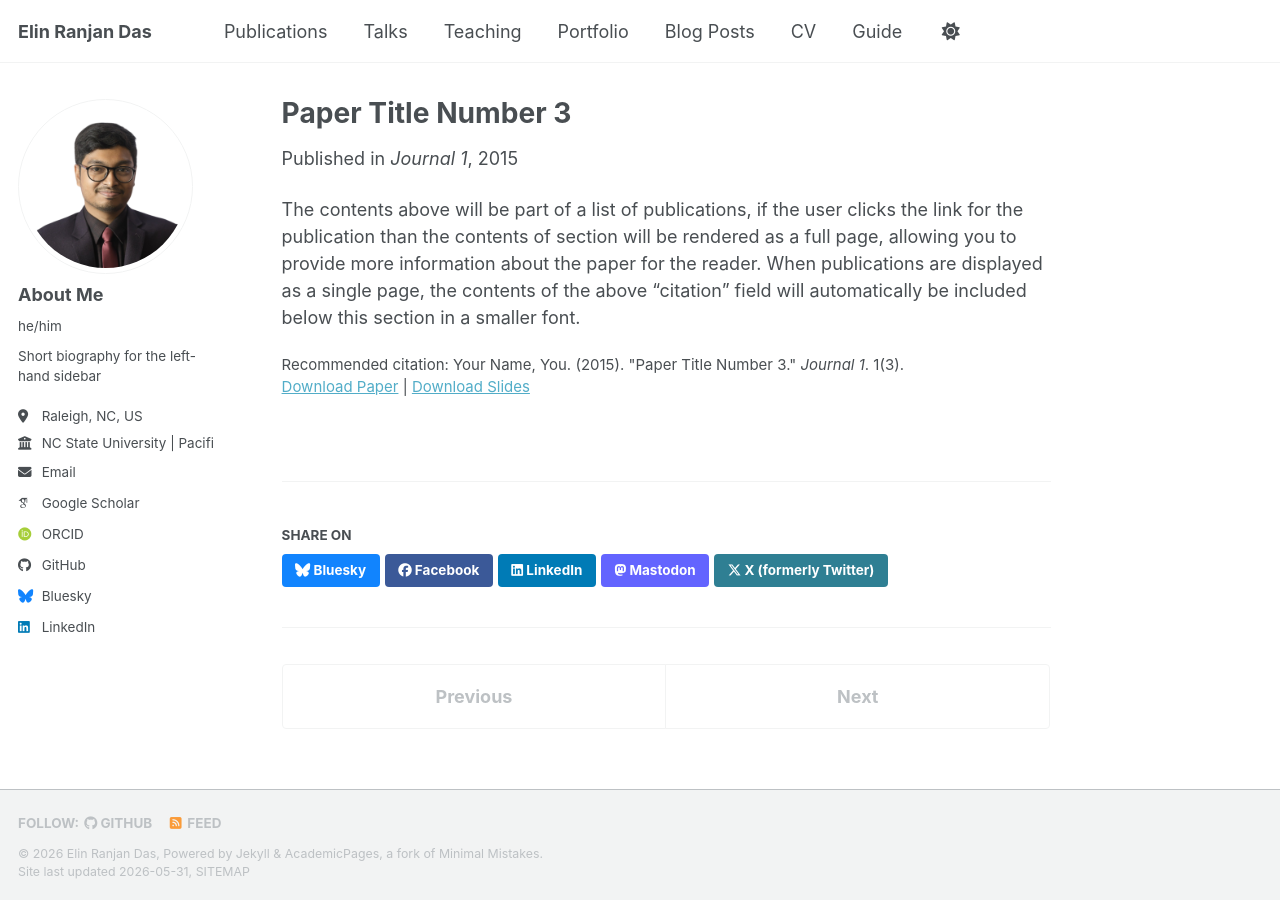
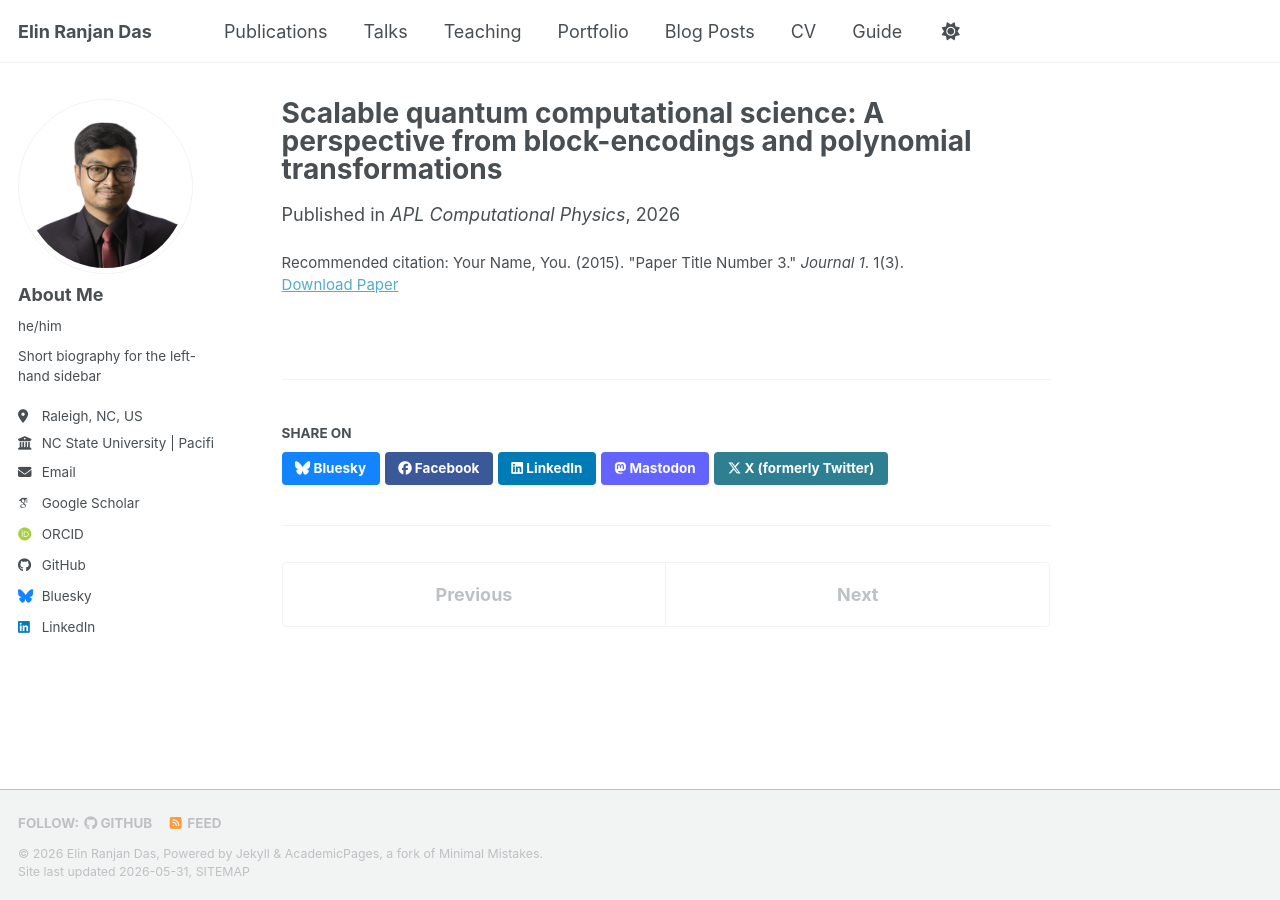
Before and after one commit to ElinRanjan/ElinRanjan.github.io, a Jekyll site: the page built from _publications/2015-10-01-paper-title-number-3.md, in a window 1280 px wide. Built offline with Jekyll 4.4.1, drawn with Linux system fonts in a browser that asks for light colours; some web fonts are replaced; a script bundle is joined from its source files by our own code; library files that are not in the unit come from our copies.

Commit message:
Update 2015-10-01-paper-title-number-3.md

```diff
--- a/_publications/2015-10-01-paper-title-number-3.md
+++ b/_publications/2015-10-01-paper-title-number-3.md
@@ -1,14 +1,11 @@
 ---
-title: "Paper Title Number 3"
+title: "Scalable quantum computational science: A perspective from block-encodings and polynomial transformations"
 collection: publications
-category: manuscripts
+category: journal
 permalink: /publication/2015-10-01-paper-title-number-3
-excerpt: 'This paper is about the number 3. The number 4 is left for future work.'
-date: 2015-10-01
-venue: 'Journal 1'
-slidesurl: 'https://academicpages.github.io/files/slides3.pdf'
-paperurl: 'https://academicpages.github.io/files/paper3.pdf'
+excerpt: "Significant developments made in quantum hardware and error correction recently have been driving quantum computing toward practical utility. However, gaps remain between abstract quantum algorithmic development and practical applications in computational sciences. In this perspective article, we propose several properties that scalable quantum computational science methods should possess. We further discuss how block-encodings and polynomial transformations can potentially serve as a unified framework with the desired properties. Recent advancements on these topics are presented, including the construction and assembly of block-encodings, and various generalizations of quantum signal processing (QSP) algorithms to perform polynomial transformations. The scalability of QSP methods on parallel and distributed quantum architectures is also highlighted. Promising applications in simulation and observable estimation in chemistry, physics, and optimization problems are presented. We hope this perspective serves as a gentle introduction to state-of-the-art quantum algorithms for the computational science community and inspires future development of scalable quantum computational science methodologies that bridge theory and practice."
+date: 2026-03-01
+venue: 'APL Computational Physics'
+paperurl: 'https://pubs.aip.org/aip/aco/article/2/1/010901/3378659'
 citation: 'Your Name, You. (2015). &quot;Paper Title Number 3.&quot; <i>Journal 1</i>. 1(3).'
 ---
-
-The contents above will be part of a list of publications, if the user clicks the link for the publication than the contents of section will be rendered as a full page, allowing you to provide more information about the paper for the reader. When publications are displayed as a single page, the contents of the above "citation" field will automatically be included below this section in a smaller font.
```
